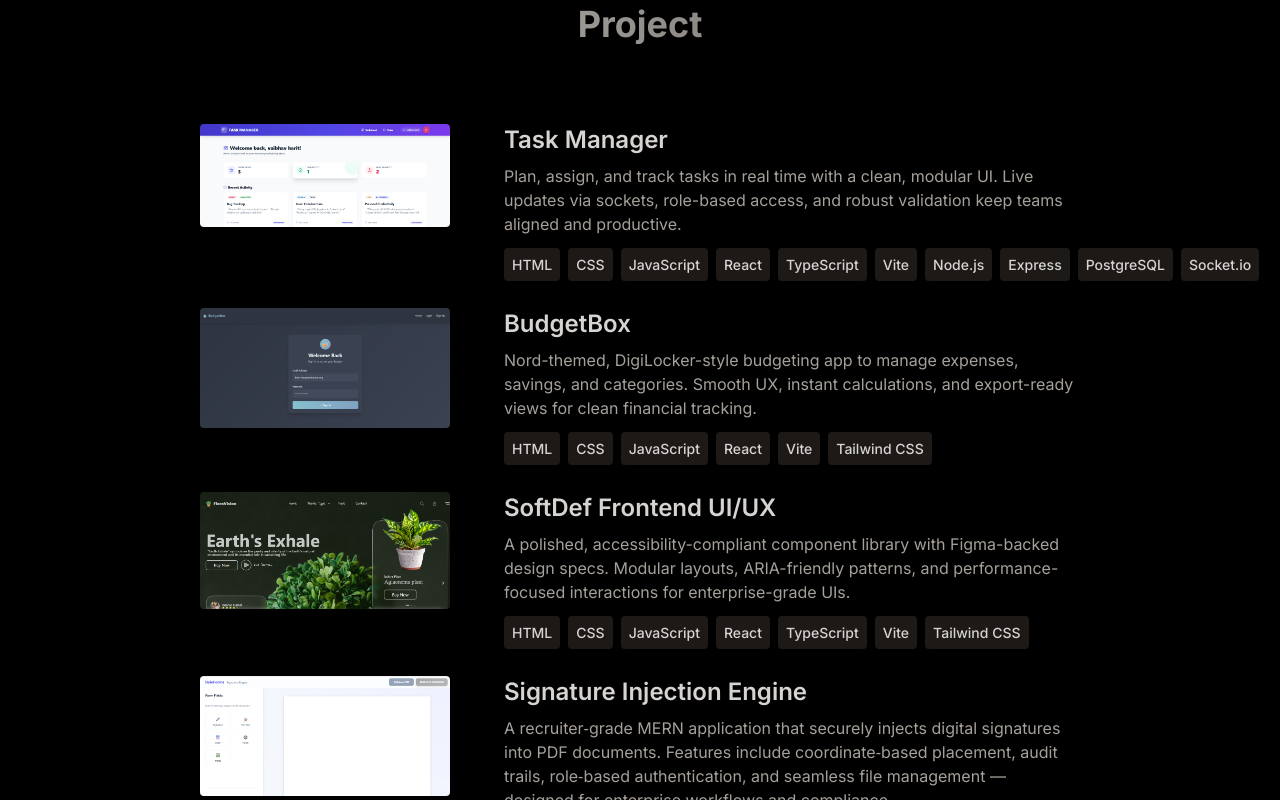
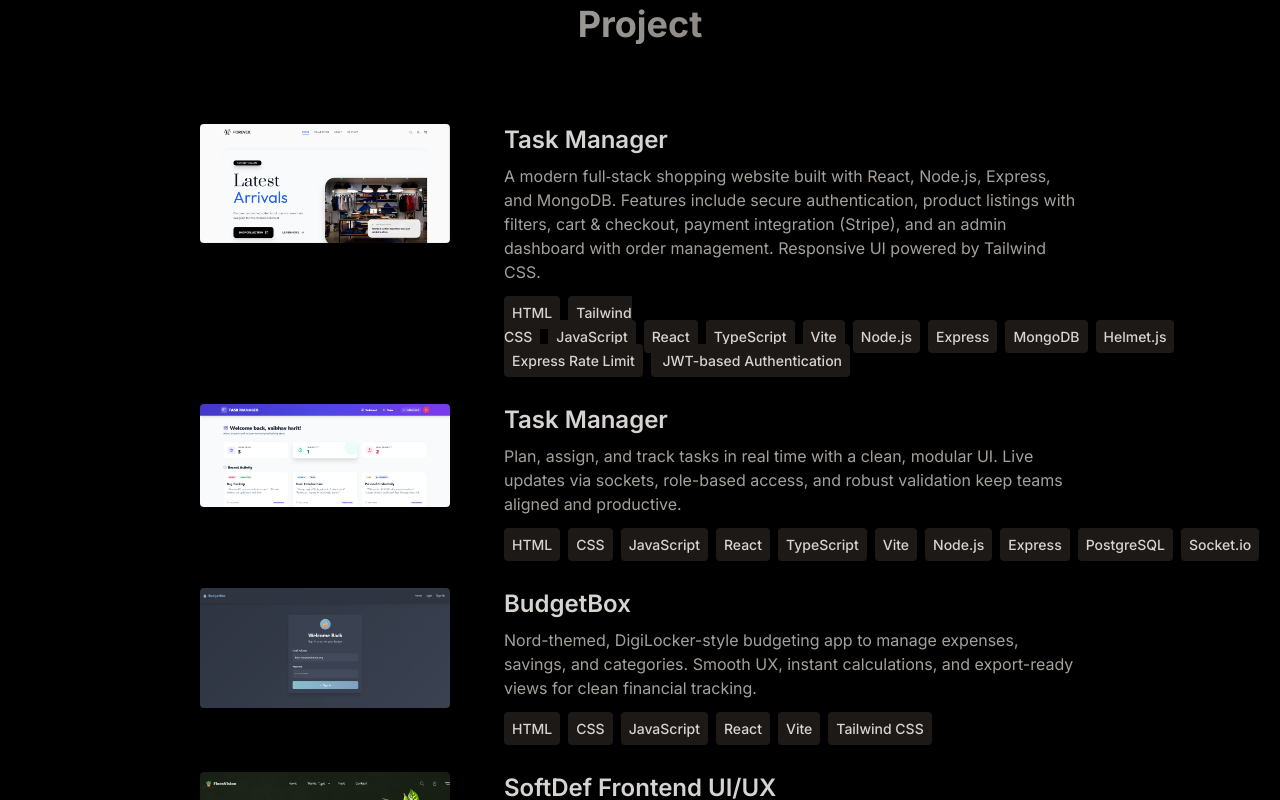
Before and after one commit to vaibhavharit14/Portfolio, a React (Vite) app: page / in a window 1280 px wide. Shown: the part 1300-2100 px from the top of the page. Built offline with nearby package versions, Linux system fonts and the light colour scheme; a web font is replaced by a local one.

Commit message:
new project added

```diff
--- a/src/constants/index.js
+++ b/src/constants/index.js
@@ -11,6 +11,7 @@ import project10 from "../assets/projects/task.png";
 import project11 from "../assets/projects/budgetbox.png";
 import project12 from "../assets/projects/softdef.png";
 import project13 from "../assets/projects/signature.png";
+import project14 from "../assets/projects/shopping.png";
 import { link } from "framer-motion/client";
 
 export const HERO_CONTENT = `I'm a passionate Full-Stack Developer with a sharp eye for design and a love for clean, scalable code. I specialize in building responsive, user-friendly web interfaces using React, Vite, Tailwind CSS, HTML, CSS, and JavaScript, while also architecting robust backend systems with Node.js, Express, TypeScript, and PostgreSQL.`;
@@ -19,6 +20,14 @@ export const ABOUT_TEXT = `I am a dedicated and versatile Frontend developer wit
 
 
 export const PROJECTS = [
+  {
+  title: "Task Manager",
+  image: project14,
+  description:
+    "A modern full‑stack shopping website built with React, Node.js, Express, and MongoDB. Features include secure authentication, product listings with filters, cart & checkout, payment integration (Stripe), and an admin dashboard with order management. Responsive UI powered by Tailwind CSS.",
+  technologies: ["HTML", "Tailwind CSS", "JavaScript", "React", "TypeScript", "Vite", "Node.js", "Express","MongoDB","Helmet.js"," Express Rate Limit"," JWT-based Authentication"],
+  link: "https://shopping-e-commerce-website-brown.vercel.app/",
+},
   {
   title: "Task Manager",
   image: project10,
```
Also changed, not shown: src/assets/projects/Shopping.png (added).
